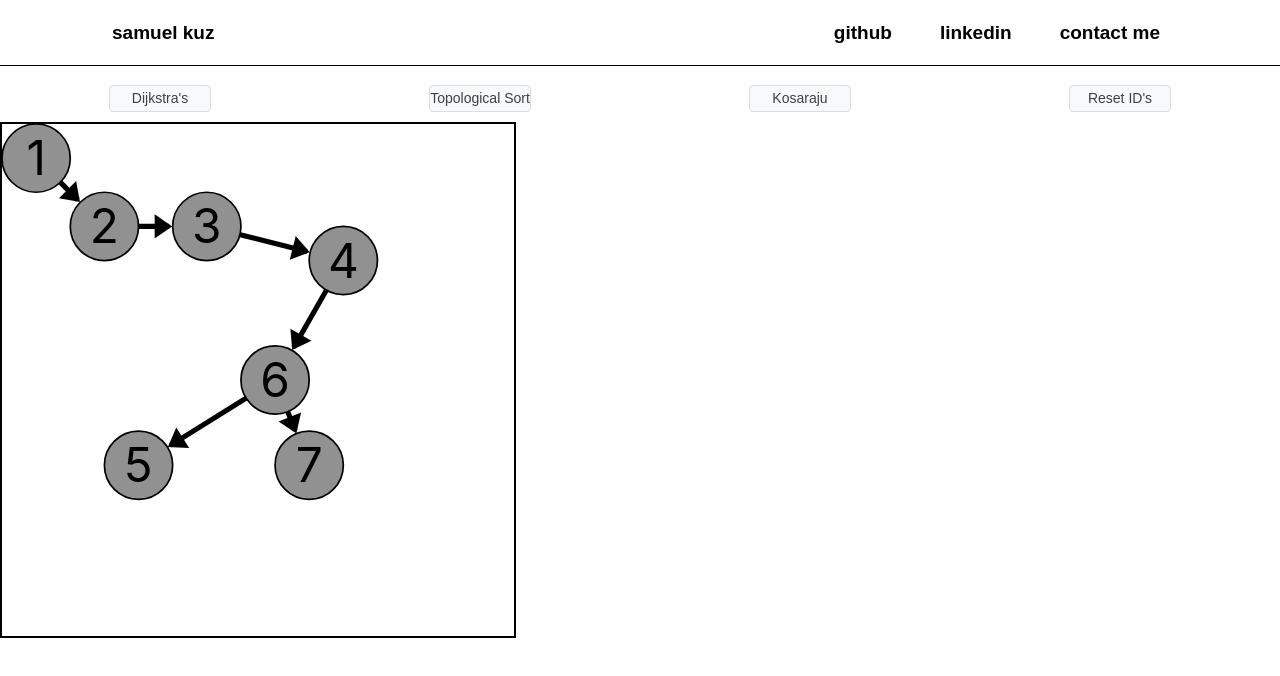
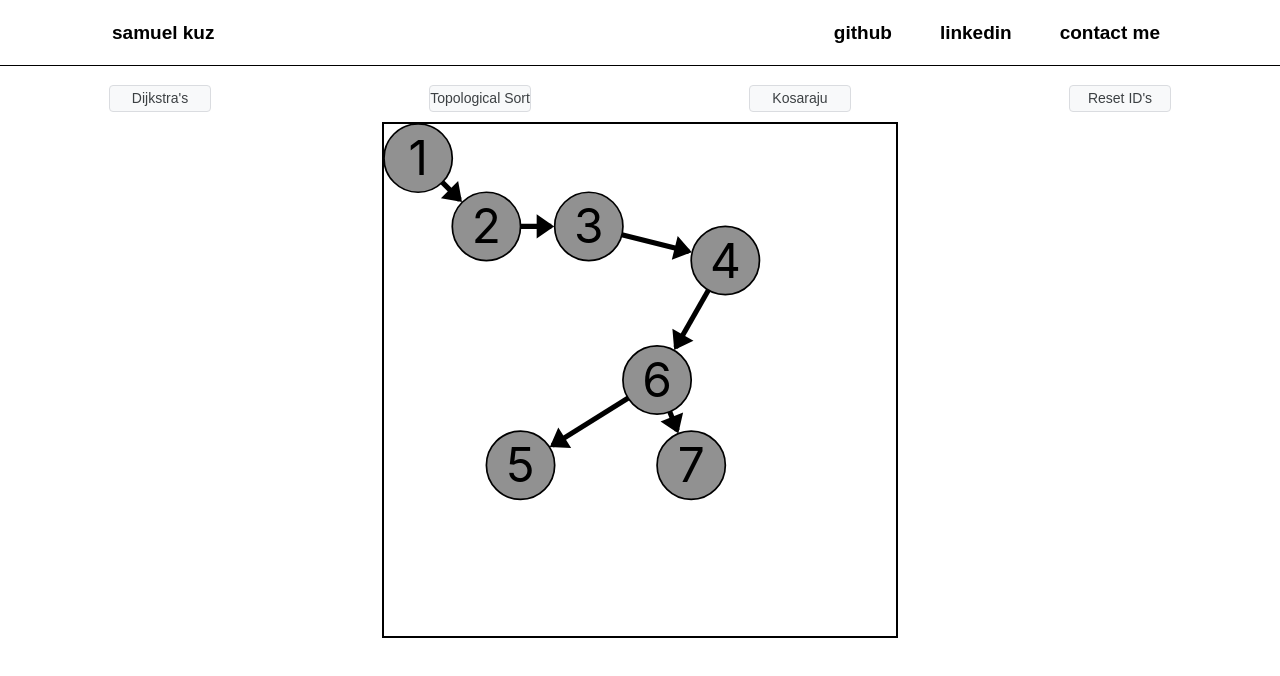
Before and after one commit to samuelkuz/personal-website, a React (Create React App) app: page /graph-visualizer in a window 1280 px wide. Shown: the top 676 px of the page. Built offline with nearby package versions, Linux system fonts and the light colour scheme.

Commit message:
Fix styling and move over topological sort

```diff
--- a/src/App.jsx
+++ b/src/App.jsx
@@ -16,10 +16,8 @@ function App() {
 	return (
 		<Router>
 			<div className="App">
-				{/* <NavigationBar></NavigationBar> */}
 				<HeaderBar/>
 				<div className="white-space"></div>
-			</div>
 				<Switch>
 					<Route path="/drone-delivery-system" component={DroneDeliverySystem}/>
 					<Route path="/algorithm-visualizer" component={AlgorithmVisualizer}/>
@@ -27,7 +25,7 @@ function App() {
 					<Route path="/contact-me" component={ContactMe}/>
 					<Route path="/" component={Home}/>
 				</Switch>
-			{/* <BottomBar></BottomBar> */}
+			</div>
 		</Router>
 	);
 }
--- /dev/null
+++ b/src/algorithms/TopologicalSort.js
@@ -0,0 +1,89 @@
+const topologicalSort = (nodes, edges) => {
+    // Kahn's Algorithm
+    const animations = [];
+    const graph = new Map();
+    const queue = [];
+    const sorted = [];
+    let nodeCount = 0;
+
+    // Add nodes
+    nodes.forEach((val, key) => {
+        nodeCount++;
+        graph.set(
+            key,
+            {
+                id: key,
+                inDegree: 0,
+                neighbors: []
+            }
+        );
+    });
+
+    edges.forEach((val, key) => {
+        const src = val.srcId;
+        const dest = val.destId;
+        const srcNode = graph.get(src);
+        const destNode = graph.get(dest);
+
+        // Add edges
+        if (srcNode !== undefined && destNode !== undefined) {
+            destNode.inDegree++;
+            srcNode.neighbors.push({
+                dest: destNode
+            });
+        }
+    });
+
+    graph.forEach((node, key) => {
+        if (node.inDegree == 0) {
+            queue.push(node);
+            animations.push({
+                id: node.id,
+                type: "all",
+                color: "#7c94e4",
+                name: node.id.toString(),
+                edgeId: "",
+            });
+        }
+    });
+
+    while (queue.length > 0) {
+        const currNode = queue.pop();
+
+        if (currNode !== undefined) {
+            sorted.push(currNode);
+
+            animations.push({
+                id: currNode.id,
+                type: "all",
+                color: "#e4e4e4",
+                name: sorted.length.toString(),
+                edgeId: "",
+            });
+
+            currNode.neighbors.forEach((e) => {
+                const destNode = graph.get(e.dest.id);
+                if (destNode !== undefined) {
+                    destNode.inDegree = destNode.inDegree - 1;
+
+                    if (destNode.inDegree == 0) {
+                        animations.push({
+                            id: destNode.id,
+                            type: "all",
+                            color: "#7c94e4",
+                            name: destNode.id.toString(),
+                            edgeId: "",
+                        });
+                        queue.push(destNode);
+                    }
+                }
+            });
+        }
+    }
+
+    if (sorted.length !== nodeCount) console.log("ERROR: UNABLE TO BE FULLY BUILT, CYCLE DETECTED");
+
+    return animations;
+}
+
+export default topologicalSort;
--- a/src/pages/GraphVisualizer.jsx
+++ b/src/pages/GraphVisualizer.jsx
@@ -7,7 +7,7 @@ import GraphNode from "../components/GraphNode";
 
 import dijkstra from "../algorithms/Dijkstra";
 import kosaraju from "../algorithms/Kosaraju";
-// import topologicalSort from "../algorithms/TopologicalSort";
+import topologicalSort from "../algorithms/TopologicalSort";
 
 import "./GraphVisualizer.scss";
 
@@ -191,7 +191,7 @@ function GraphVisualizer({height, width}) {
         return (
             <div className="algorithm-selector-container">
                 <AlgorithmDropDown title={"Dijkstra's"} algorithmCallback={handleDijkstra}/>
-                <AlgorithmButton title={"Topological Sort"} callBack={handleDijkstra}/>
+                <AlgorithmButton title={"Topological Sort"} callBack={handleTopologicalSort}/>
                 <AlgorithmButton title={"Kosaraju"} callBack={handleKosaraju}/>
                 <AlgorithmButton title={"Reset ID's"} callBack={handleReset}/>
             </div>);
@@ -392,10 +392,10 @@ function GraphVisualizer({height, width}) {
         setRenderCount(renderCount + 1);
     };
 
-    // const handleTopologicalSort = () => {
-    //     const tempAnimations = topologicalSort(nodeMap, edgeMap);
-    //     setAnimations(tempAnimations);
-    // };
+    const handleTopologicalSort = () => {
+        const tempAnimations = topologicalSort(nodeMap, edgeMap);
+        setAnimations(tempAnimations);
+    };
 
     const transposeEdge = (edgeId) => {
         const edge = edgeMap.get(edgeId);
--- a/src/pages/GraphVisualizer.scss
+++ b/src/pages/GraphVisualizer.scss
@@ -16,6 +16,7 @@
         cursor: pointer;
         margin: auto;
         position: absolute;
+        text-align: center;
 
         height: 60px;
         width: 100px;
@@ -50,6 +51,7 @@
         font-weight: 500;
         margin: auto;
         position: absolute;
+        text-align: center;
 
         height: 115px;
         width: 150px;
@@ -98,6 +100,7 @@
         font-weight: 500;
         margin: auto;
         position: absolute;
+        text-align: center;
 
         height: 60px;
         width: 100px;
```
Lines whose indentation alone changed are shown as unchanged.
